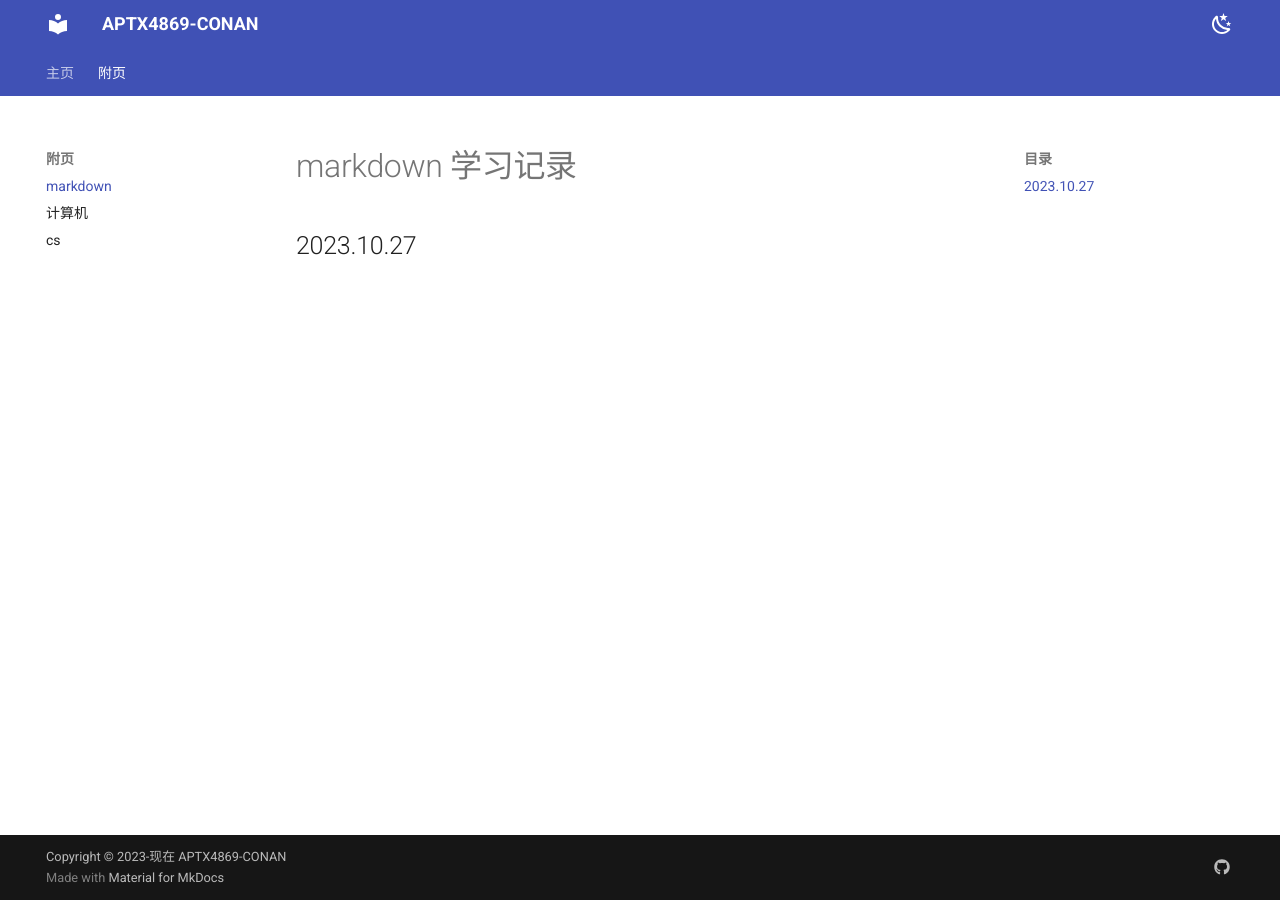
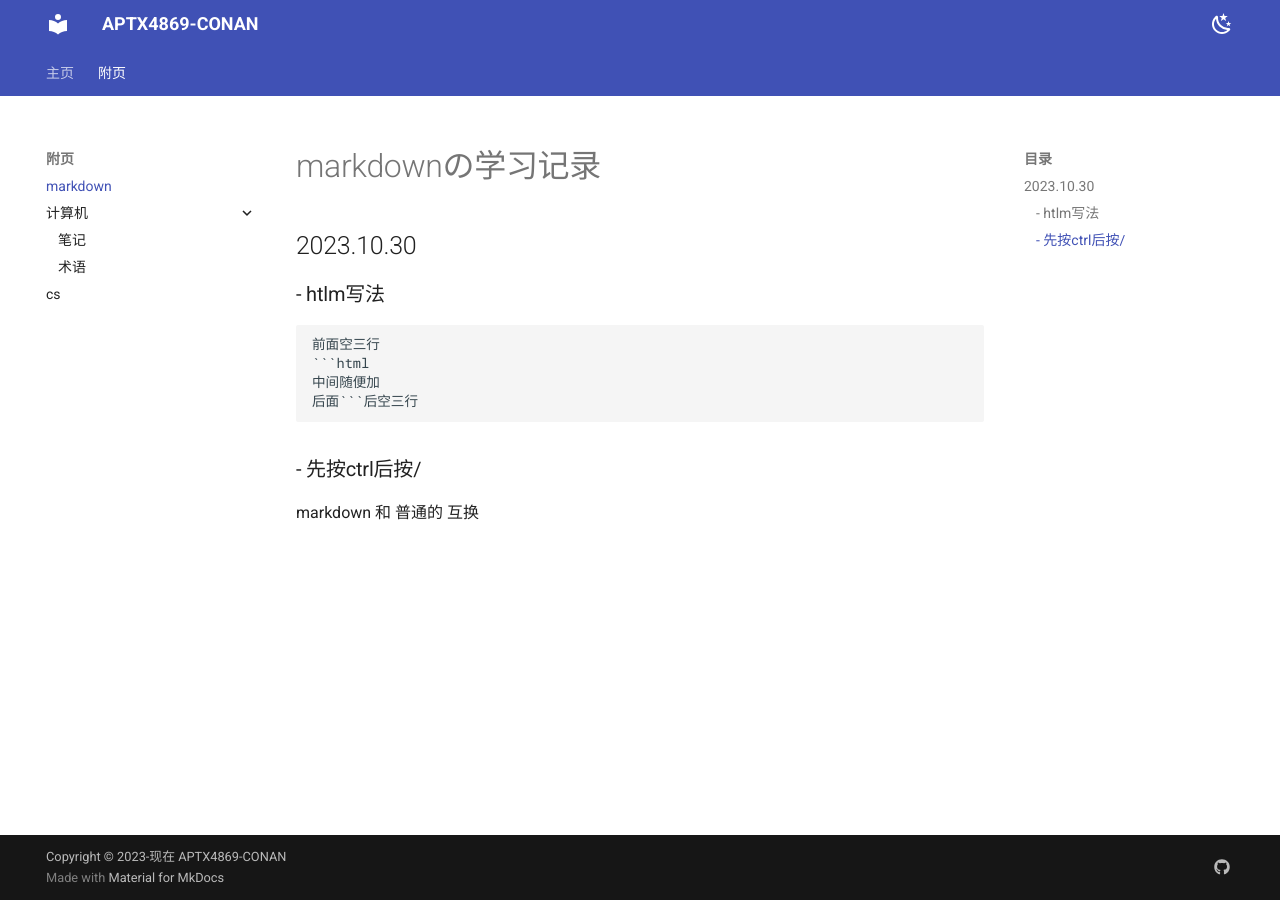
Before and after one commit to APTX4869-CONAN/zzp-blog, an MkDocs documentation site: the page built from docs/appendix/markdown.md, in a window 1280 px wide. Built offline with MkDocs 1.6.1 and Material for MkDocs 9.7.7, drawn with Linux system fonts in a browser that asks for light colours.

Commit message:
2023-10-30_22:06:01 update

````diff
--- a/docs/appendix/markdown.md
+++ b/docs/appendix/markdown.md
@@ -1,3 +1,16 @@
-# markdown 学习记录
+# markdownの学习记录
 
-## 2023.10.27
+## 2023.10.30
+
+### - htlm写法
+
+~~~html
+前面空三行
+```html
+中间随便加
+后面```后空三行
+~~~
+
+### - 先按ctrl后按/
+
+markdown 和 普通的 互换
--- a/mkdocs.yml
+++ b/mkdocs.yml
@@ -30,7 +30,9 @@ nav:
   - 主页: index.md
   - 附页:
     - markdown: appendix/markdown.md
-    - 计算机: appendix/c.md
+    - 计算机:
+      - 笔记: appendix/c.md
+      - 术语: appendix/meaning.md
     - cs: appendix/computer.md
 plugins:
   - mermaid2:
````
Also changed, not shown: docs/appendix/c.md (+16 -2 lines), docs/appendix/meaning.md (added, +125 -0 lines), docs/index.md (+1 -9 lines), 1 other file.
